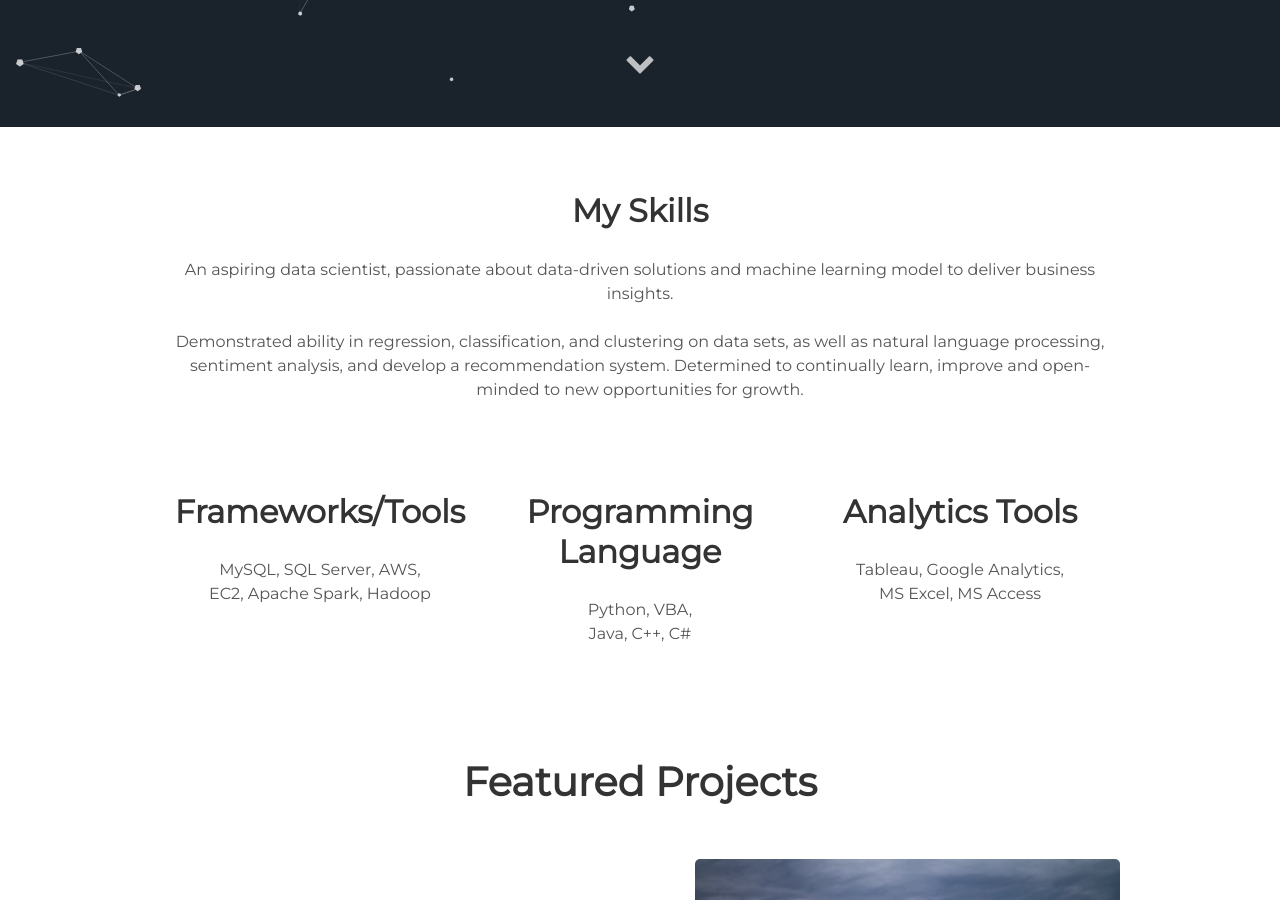
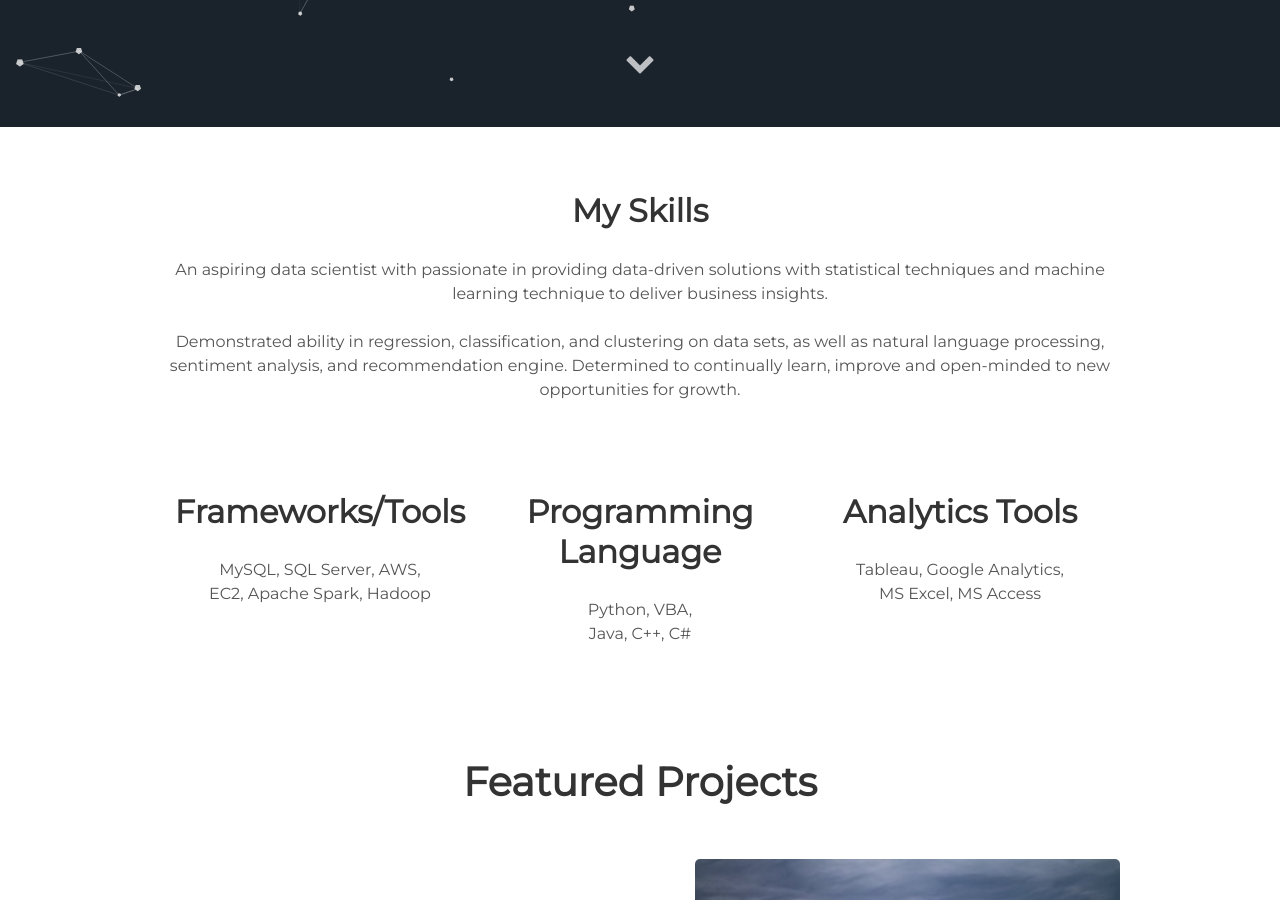
Before and after one commit to pywang128/pywang128.github.io, a Jekyll site: the page built from index.html, in a window 1280 px wide and 900 px high, scrolled down 773 px. Built offline with Jekyll 4.4.1, drawn with Linux system fonts in a browser that asks for light colours.

Commit message:
Update 201811281213
Update 201811281213

```diff
--- a/_config.yml
+++ b/_config.yml
@@ -7,7 +7,7 @@ url: "https://pywang128.github.io/"
 
 # User settings
 username: Paul Y. Wang
-user_description: An aspiring data scientist, passionate about data-driven solutions and machine learning model to deliver business insights.<br><br>Demonstrated ability in regression, classification, and clustering on data sets, as well as natural language processing, sentiment analysis, and develop a recommendation system. Determined to continually learn, improve and open-minded to new opportunities for growth.
+user_description: An aspiring data scientist with passionate in providing data-driven solutions with statistical techniques and machine learning technique to deliver business insights.<br><br>Demonstrated ability in regression, classification, and clustering on data sets, as well as natural language processing, sentiment analysis, and recommendation engine. Determined to continually learn, improve and open-minded to new opportunities for growth.
 
 user_title: Aspiring Data Scientist
 email: pywang128@gmail.com
```
